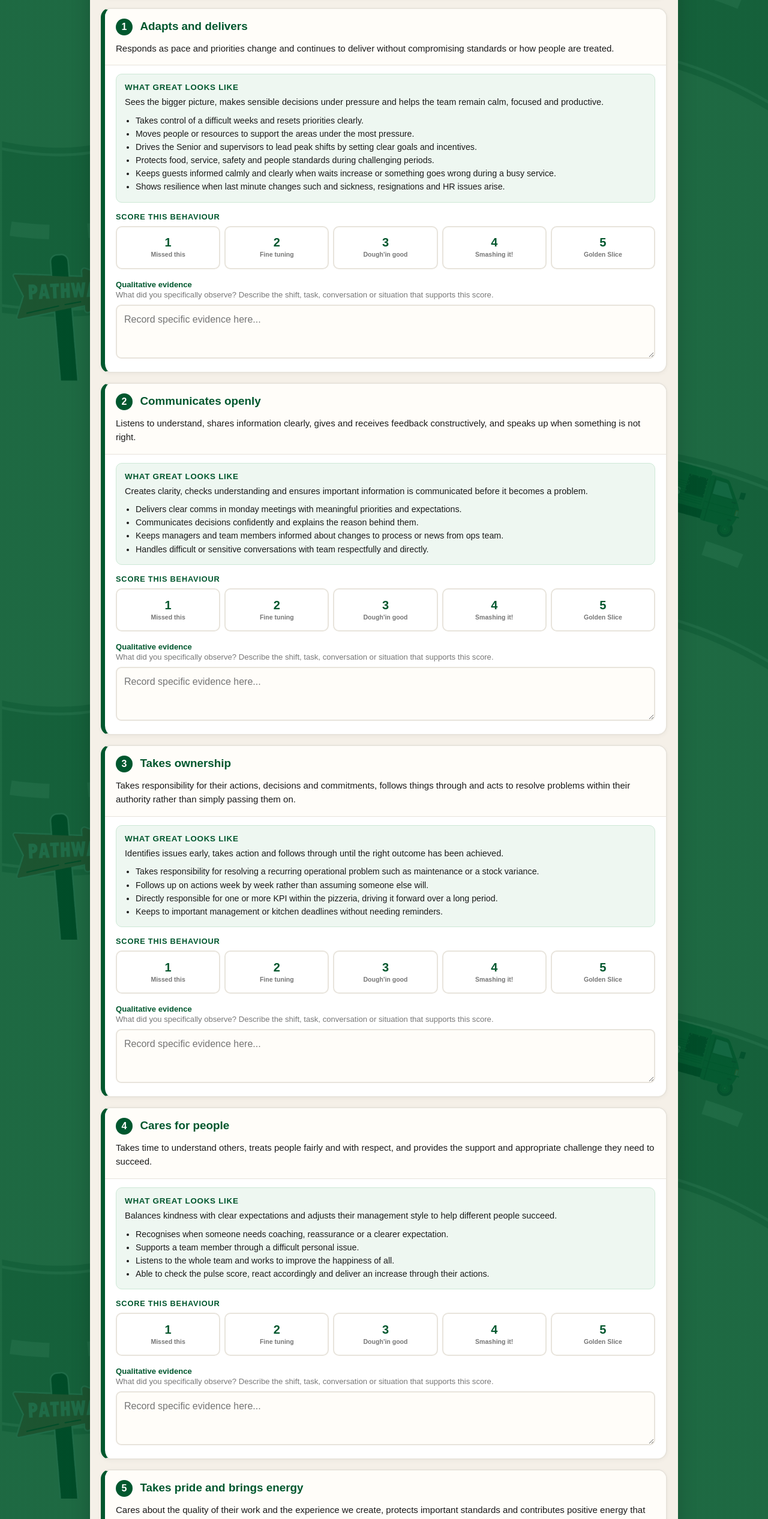
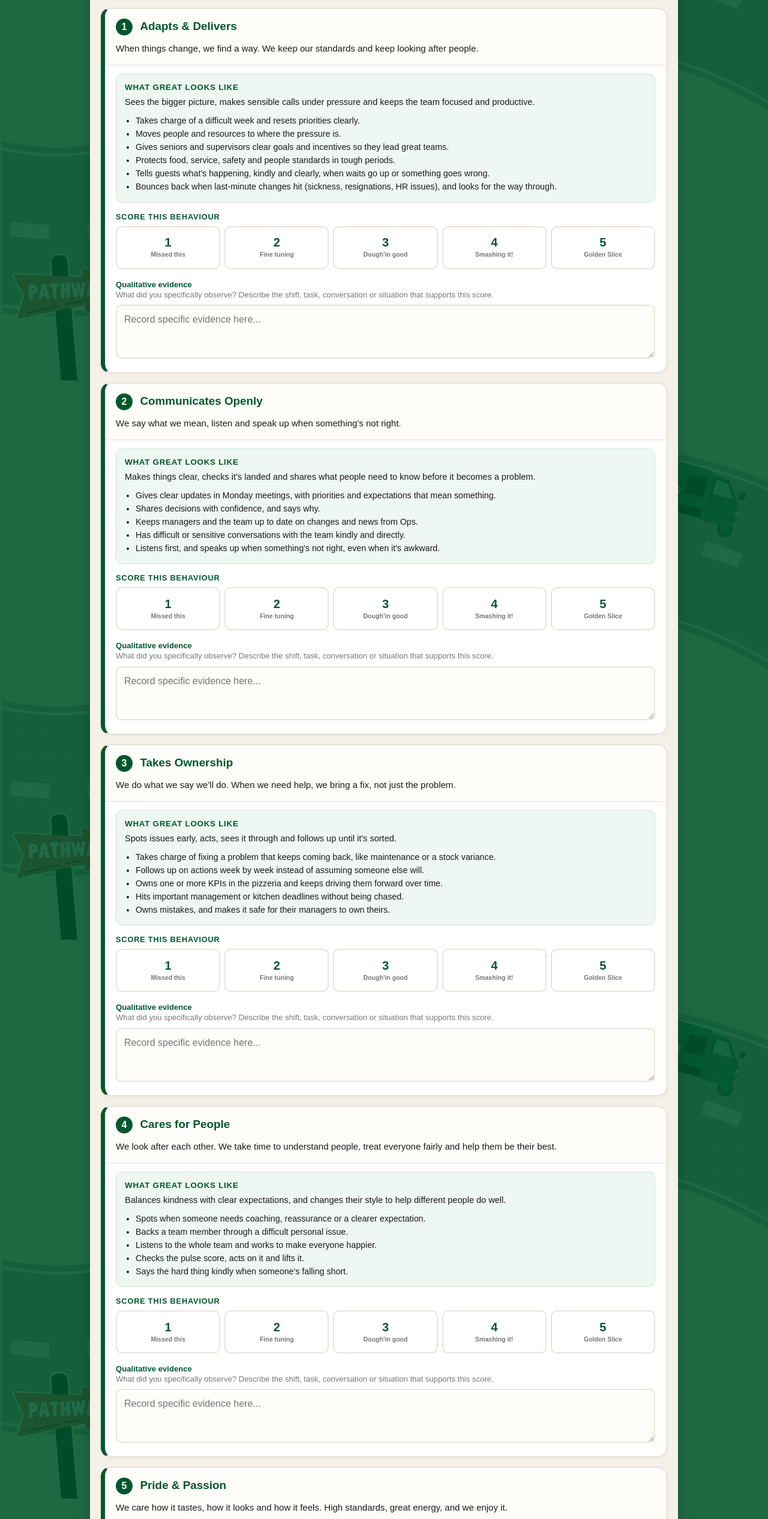
Before and after one commit to Joe-pizzapilgrims/Readinesstracker, a plain HTML site: page general-manager-head-chef.html in a window 1280 px wide. Shown: the part 1230-3763 px from the top of the page at 60% size. Drawn offline with Linux system fonts and the light colour scheme.

Commit message:
Apply the Pilgrims Way wording across all three readiness trackers

```diff
--- a/general-manager-head-chef.html
+++ b/general-manager-head-chef.html
@@ -637,7 +637,7 @@
 
             <div class="task">
               <input id="taskPilgrimage" name="taskPilgrimage" type="checkbox" />
-              <label for="taskPilgrimage">Completed any relevant digital learning on All Gravy</label>
+              <label for="taskPilgrimage">Complete any relevant digital learning on All Gravy</label>
             </div>
 
             <div class="task">
@@ -726,100 +726,108 @@
     const BEHAVIOURS = [
       {
         id: "thrivingUnderPressure",
-        title: "Adapts and delivers",
-        description: "Responds as pace and priorities change and continues to deliver without compromising standards or how people are treated.",
-        great: "Sees the bigger picture, makes sensible decisions under pressure and helps the team remain calm, focused and productive.",
+        title: "Adapts & Delivers",
+        description: "When things change, we find a way. We keep our standards and keep looking after people.",
+        great: "Sees the bigger picture, makes sensible calls under pressure and keeps the team focused and productive.",
         examples: [
-          "Takes control of a difficult weeks and resets priorities clearly.",
-          "Moves people or resources to support the areas under the most pressure.",
-          "Drives the Senior and supervisors to lead peak shifts by setting clear goals and incentives.",
-          "Protects food, service, safety and people standards during challenging periods.",
-          "Keeps guests informed calmly and clearly when waits increase or something goes wrong during a busy service.",
-          "Shows resilience when last minute changes such and sickness, resignations and HR issues arise."
+          "Takes charge of a difficult week and resets priorities clearly.",
+          "Moves people and resources to where the pressure is.",
+          "Gives seniors and supervisors clear goals and incentives so they lead great teams.",
+          "Protects food, service, safety and people standards in tough periods.",
+          "Tells guests what's happening, kindly and clearly, when waits go up or something goes wrong.",
+          "Bounces back when last-minute changes hit (sickness, resignations, HR issues), and looks for the way through."
         ]
       },
       {
         id: "goodCommunicator",
-        title: "Communicates openly",
-        description: "Listens to understand, shares information clearly, gives and receives feedback constructively, and speaks up when something is not right.",
-        great: "Creates clarity, checks understanding and ensures important information is communicated before it becomes a problem.",
+        title: "Communicates Openly",
+        description: "We say what we mean, listen and speak up when something's not right.",
+        great: "Makes things clear, checks it's landed and shares what people need to know before it becomes a problem.",
         examples: [
-          "Delivers clear comms in monday meetings with meaningful priorities and expectations.",
-          "Communicates decisions confidently and explains the reason behind them.",
-          "Keeps managers and team members informed about changes to process or news from ops team.",
-          "Handles difficult or sensitive conversations with team respectfully and directly."
+          "Gives clear updates in Monday meetings, with priorities and expectations that mean something.",
+          "Shares decisions with confidence, and says why.",
+          "Keeps managers and the team up to date on changes and news from Ops.",
+          "Has difficult or sensitive conversations with the team kindly and directly.",
+          "Listens first, and speaks up when something's not right, even when it's awkward."
         ]
       },
       {
         id: "takingOwnership",
-        title: "Takes ownership",
-        description: "Takes responsibility for their actions, decisions and commitments, follows things through and acts to resolve problems within their authority rather than simply passing them on.",
-        great: "Identifies issues early, takes action and follows through until the right outcome has been achieved.",
+        title: "Takes Ownership",
+        description: "We do what we say we'll do. When we need help, we bring a fix, not just the problem.",
+        great: "Spots issues early, acts, sees it through and follows up until it's sorted.",
         examples: [
-          "Takes responsibility for resolving a recurring operational problem such as maintenance or a stock variance.",
-          "Follows up on actions week by week rather than assuming someone else will.",
-          "Directly responsible for one or more KPI within the pizzeria, driving it forward over a long period.",
-          "Keeps to important management or kitchen deadlines without needing reminders."
+          "Takes charge of fixing a problem that keeps coming back, like maintenance or a stock variance.",
+          "Follows up on actions week by week instead of assuming someone else will.",
+          "Owns one or more KPIs in the pizzeria and keeps driving them forward over time.",
+          "Hits important management or kitchen deadlines without being chased.",
+          "Owns mistakes, and makes it safe for their managers to own theirs."
         ]
       },
       {
         id: "supportiveEmpathetic",
-        title: "Cares for people",
-        description: "Takes time to understand others, treats people fairly and with respect, and provides the support and appropriate challenge they need to succeed.",
-        great: "Balances kindness with clear expectations and adjusts their management style to help different people succeed.",
+        title: "Cares for People",
+        description: "We look after each other. We take time to understand people, treat everyone fairly and help them be their best.",
+        great: "Balances kindness with clear expectations, and changes their style to help different people do well.",
         examples: [
-          "Recognises when someone needs coaching, reassurance or a clearer expectation.",
-          "Supports a team member through a difficult personal issue.",
-          "Listens to the whole team and works to improve the happiness of all.",
-          "Able to check the pulse score, react accordingly and deliver an increase through their actions."
+          "Spots when someone needs coaching, reassurance or a clearer expectation.",
+          "Backs a team member through a difficult personal issue.",
+          "Listens to the whole team and works to make everyone happier.",
+          "Checks the pulse score, acts on it and lifts it.",
+          "Says the hard thing kindly when someone's falling short."
         ]
       },
       {
         id: "pizzaPridePassion",
-        title: "Takes pride and brings energy",
-        description: "Cares about the quality of their work and the experience we create, protects important standards and contributes positive energy that helps others do the same.",
-        great: "Sets the example, challenges poor standards and creates enthusiasm around our food, culture and guest experience.",
+        title: "Pride & Passion",
+        description: "We care how it tastes, how it looks and how it feels. High standards, great energy, and we enjoy it.",
+        great: "Sets the example, challenges poor standards and gets people excited about our food, our culture and our guests.",
         examples: [
-          "Challenges products or service that do not meet Pizza Pilgrims standards.",
-          "Uses strong product knowledge to coach and inspire other team members.",
-          "Takes action to improve the overall presentation and feel of the pizzeria or kitchen, Brilliant at the basics!.",
-          "Creates energy around campaigns, menu changes or operational priorities."
+          "Challenges food or service that isn't up to Pizza Pilgrims standards.",
+          "Uses great product knowledge to coach and inspire the team.",
+          "Makes the pizzeria or kitchen look and feel better. Brilliant at the basics.",
+          "Builds energy around campaigns, menu changes and priorities.",
+          "Has fun, in their own way, and helps the team have it too.",
+          "Keeps recognition regular, through managers as well as from them."
         ]
       },
       {
         id: "drive",
         title: "Everyday Better",
-        description: "Asks questions, seeks feedback and finds practical ways to make themselves, their work and the business better every day.",
-        great: "Actively looks for opportunities to improve the business and themselves rather than waiting for direction.",
+        description: "We ask why, have a go and look for better ways, for our guests, our team and the business. A little better every day.",
+        great: "Looks for ways to improve the business and themselves without waiting to be told.",
         examples: [
-          "Identifies personal learning opportunities and creates time to achieve them.",
-          "Seeks feedback from senior managers and follows through on the actions.",
-          "Engages Pizza Pilgrims tools to support their own development.",
-          "Actively engaged in workshops, area meetings and other opporunities to grow their knowledge."
+          "Spots their own learning chances and makes time for them.",
+          "Asks senior managers for feedback and follows through.",
+          "Uses the Pizza Pilgrims development tools to help their own growth.",
+          "Gets stuck in at workshops, area meetings and other chances to learn.",
+          "Has a go at new ideas, and shares what works with other pizzerias."
         ]
       },
       {
         id: "developingOthers",
-        title: "Developing Others",
-        description: "Takes an active role in building the skills, confidence and performance of other team members.",
-        great: "Identifies development needs, gives useful feedback and creates opportunities for people to learn, grow and sign off.",
+        title: "Leads & Develops Others",
+        description: "We help people grow. We set clear expectations, coach, give useful feedback and back people to take the next step.",
+        great: "Spots what people need to develop, gives useful feedback and creates chances to learn, grow and get signed off.",
         examples: [
-          "Uses Pizza Pilgrims development tools to develop other team members to our standards.",
-          "Carries out great, challenging sign-offs with members of the team.",
-          "Delegates meaningful KPI responsibilities to supervisors/seniors and supports them to succeed.",
-          "Completes in depth honeymoon check ins to assess development of new starters."
+          "Uses the Pizza Pilgrims development tools to grow the team to our standards.",
+          "Runs sign-offs that stretch people.",
+          "Hands real KPI responsibility to supervisors and seniors, and backs them to succeed.",
+          "Does in-depth honeymoon check-ins to see how new starters are doing.",
+          "Spots who could step up and has the career conversation."
         ]
-       },
-       {
+      },
+      {
         id: "growingBusiness",
-        title: "Growing the Business",
-        description: "Takes ownership of commercial performance by improving sales, controlling costs, driving local marketing and using KPIs to improve the bottom line.",
-        great: "Uses business data to create action plans, inspires the team to improve results and builds sustainable commercial success without compromising the guest experience.",
+        title: "Grows the Business",
+        description: "We understand what makes the business work and help it grow well, for our guests, team and results.",
+        great: "Uses the numbers to make a plan, gets the team behind it and builds lasting success without costing the guest experience.",
         examples: [
-          "Works with different departments of pizza base to drive sales.",
-          "Drives local marketing initiatives that increase guest numbers.",
-          "Makes commercial decisions that improve sales, labour, waste or profitability.",
-          "Reviews business performance regularly and follows through on agreed actions."
+          "Works with the Pizzabase departments to drive sales.",
+          "Drives local marketing that brings in more guests.",
+          "Makes commercial decisions that improve sales, labour, waste or profit.",
+          "Reviews performance regularly and follows through on what was agreed.",
+          "Shares the numbers with the team so they can help."
         ]
       }
     ];
```
Also changed, not shown: assistant-manager-second-chef.html (+70 -60 lines), ready-for-supervisor-senior-chef.html (+60 -49 lines).
